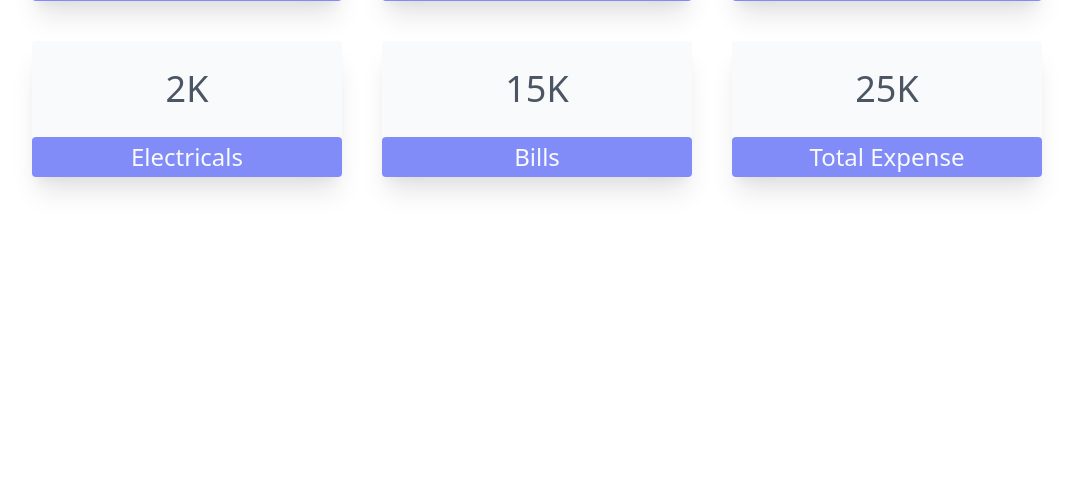
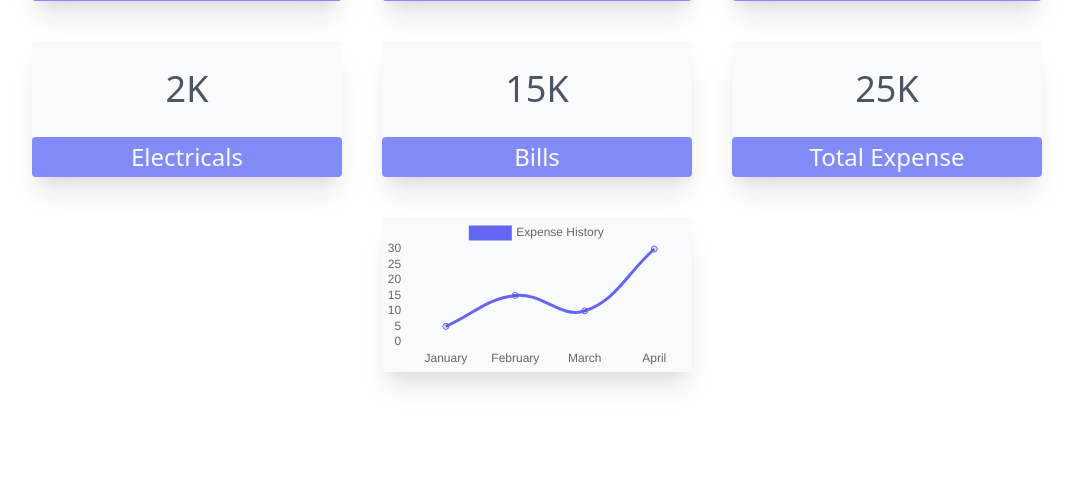
Before and after one commit to Yash-s-Code-Camp/expense-tracker, a PHP site: page /dashboard.php in a window 1280 px wide. Shown: the part 371-859 px from the top of the page, without its empty margins (103-1176 px from the left). Before the commit the page ends 563 px from the top, so only its background shows below. Run offline with PHP 8.4, Linux system fonts and the light colour scheme; a user stored in the database is signed in; some libraries are stand-ins or nearby versions.

Commit message:
Chart added

```diff
--- a/src/dashboard.php
+++ b/src/dashboard.php
@@ -71,5 +71,45 @@ if (!isset($_SESSION['email'])) {
                 </div>
             </div>
         </div>
+
+        <div class="sm:w-1/2 xl:w-1/4 md:w-1/3 m-5  w-full bg-gray-50 rounded shadow-xl text-center">
+            <div class="flex flex-col items-center w-fullp-2">
+                <canvas id="chart" class="chartjs" width="undefined" height="undefined"></canvas>
+            </div>
+        </div>
     </div>
 </div>
+
+<script>
+    new Chart(document.getElementById("chart"), {
+        "type": "bar",
+        "data": {
+            "labels": ["January", "February", "March", "April"],
+            "color" : 'red',
+            "datasets": [{
+                "label": "Expense History",
+                "data": [5, 15, 10, 30],
+                "type": "line",
+                "fill": false,
+                "borderColor": "rgba(99, 102, 241)"
+            }]
+        },
+        "options": {
+            "scales": {
+                "yAxes": [{
+                    "ticks": {
+                        "beginAtZero": true
+                    },
+                    "gridLines": {
+                        "display":false
+                    }
+                }],
+                "xAxes": [{
+                    "gridLines": {
+                        "display":false
+                    }
+                }],
+            }
+        }
+    });
+</script>
--- a/src/layouts/top.php
+++ b/src/layouts/top.php
@@ -9,6 +9,8 @@
   <title>Expense Tracker</title>
   <link rel="stylesheet" href="style.css">
   <script src="main.js" defer></script>
+  <script src="https://cdnjs.cloudflare.com/ajax/libs/Chart.js/2.8.0/Chart.bundle.min.js" integrity="sha256-xKeoJ50pzbUGkpQxDYHD7o7hxe0LaOGeguUidbq6vis=" crossorigin="anonymous"></script>
+
 </head>
 
 <body>
```
